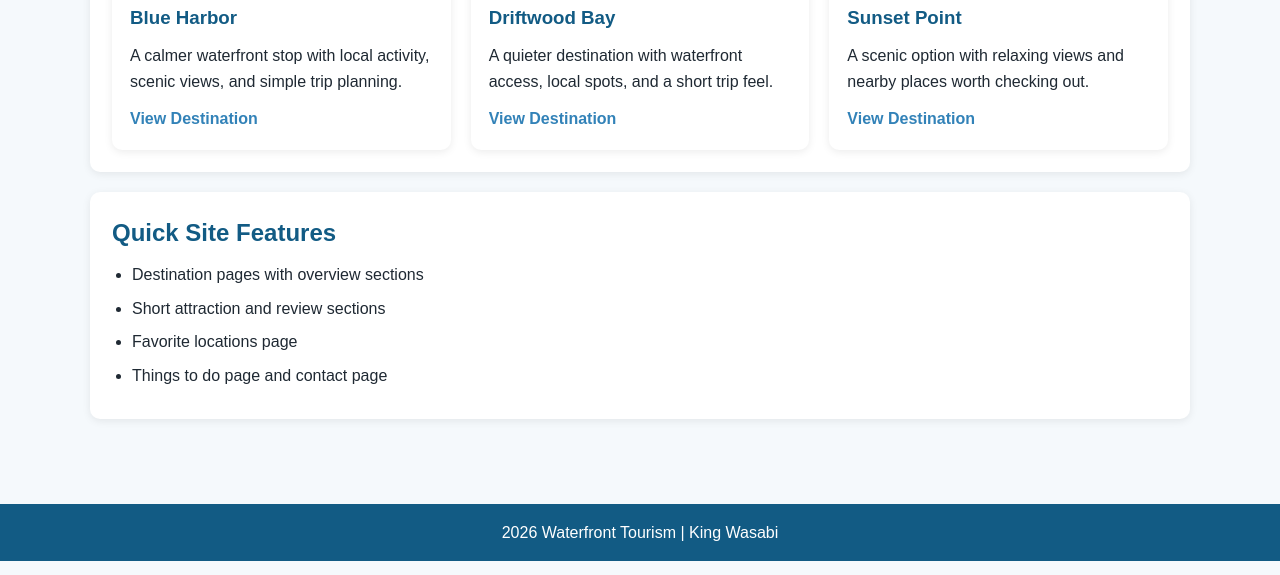
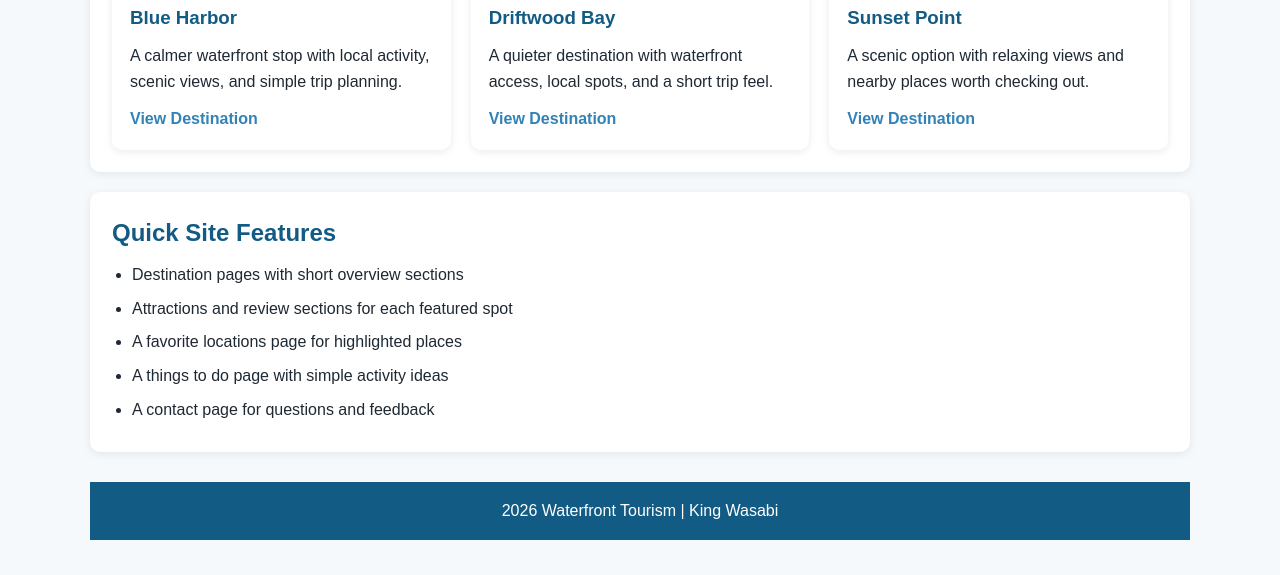
Before and after one commit to Equon18/UCC2-P1A6-7-WaterfrontTourism, a plain HTML site: page index.html in a window 1280 px wide. Shown: the part 926-1501 px from the top of the page. Drawn offline with Linux system fonts and the light colour scheme.

Commit message:
Make final site cleanup before hosting

```diff
--- a/index.html
+++ b/index.html
@@ -73,15 +73,15 @@
     </section>
 
     <section class="section-box">
-        <h2>Quick Site Features</h2>
-        <ul class="info-list">
-            <li>Destination pages with overview sections</li>
-            <li>Short attraction and review sections</li>
-            <li>Favorite locations page</li>
-            <li>Things to do page and contact page</li>
-        </ul>
-    </section>
-</main>
+    <h2>Quick Site Features</h2>
+    <ul class="info-list">
+        <li>Destination pages with short overview sections</li>
+        <li>Attractions and review sections for each featured spot</li>
+        <li>A favorite locations page for highlighted places</li>
+        <li>A things to do page with simple activity ideas</li>
+        <li>A contact page for questions and feedback</li>
+    </ul>
+</section>
 
     <footer>
         <p>2026 Waterfront Tourism | King Wasabi</p>
```
Also changed, not shown: pages/contact.html (+6 -6 lines).
